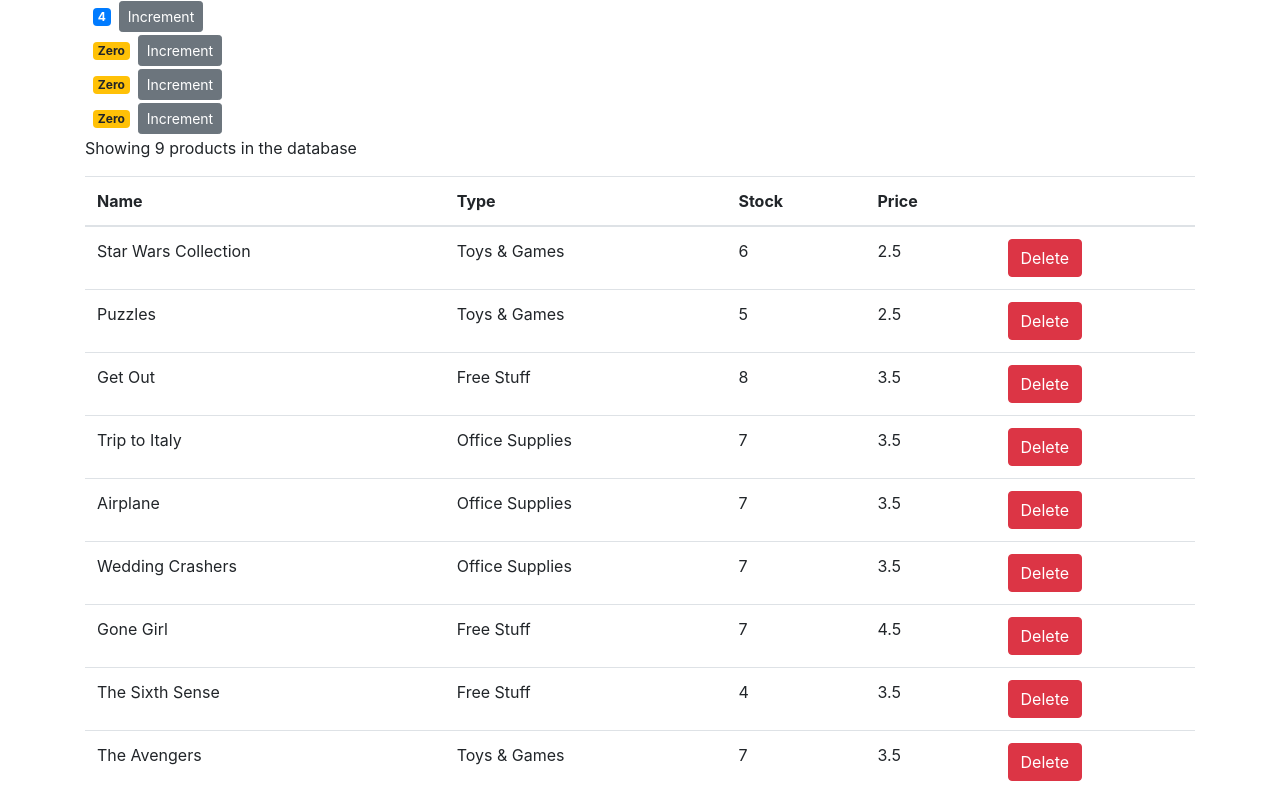
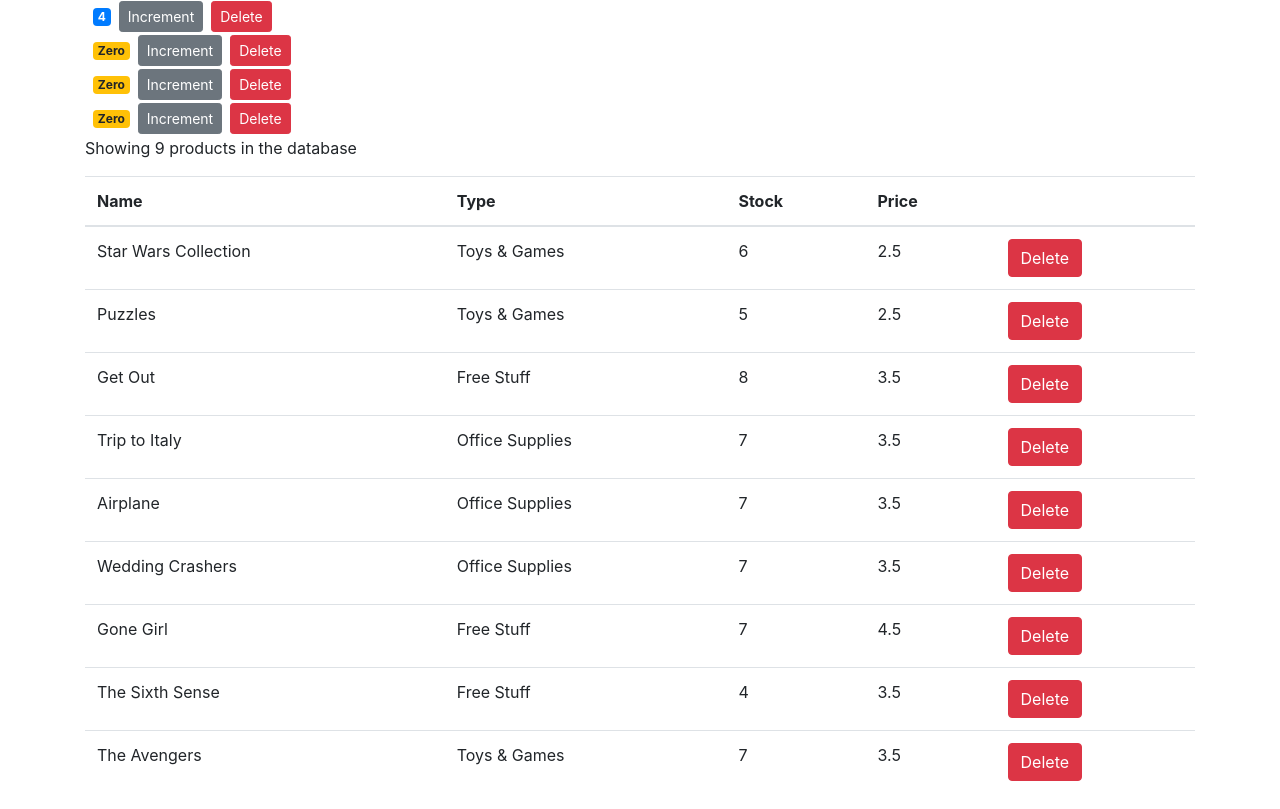
Before and after one commit to jt0398/Marketplace, a React (Create React App) app in the folder client/: page / in a window 1280 px wide. Built offline with nearby package versions, Linux system fonts and the light colour scheme.

Commit message:
Add Delete button

```diff
--- a/client/src/components/counter.js
+++ b/client/src/components/counter.js
@@ -16,7 +16,6 @@ class Counter extends Component {
 
   handleIncrement(product) {
     this.setState({ value: this.state.value + 1 });
-    console.log("product id " + product.id);
   }
 
   render() {
@@ -28,6 +27,12 @@ class Counter extends Component {
           className="btn btn-secondary btn-sm"
         >
           Increment
+        </button>
+        <button
+          onClick={() => this.props.onDelete(this.props.id)}
+          className="btn btn-danger btn-sm ml-2"
+        >
+          Delete
         </button>
       </div>
     );
--- a/client/src/components/counters.js
+++ b/client/src/components/counters.js
@@ -10,11 +10,27 @@ class Counters extends Component {
       { id: 4, value: 0 },
     ],
   };
+
+  constructor() {
+    super();
+    this.handleDelete = this.handleDelete.bind(this);
+  }
+
+  handleDelete(id) {
+    const counters = this.state.counters.filter((counter) => counter.id !== id);
+    this.setState({ counters });
+  }
+
   render() {
     return (
       <div>
         {this.state.counters.map((counter) => (
-          <Counter key={counter.id} value={counter.value} />
+          <Counter
+            key={counter.id}
+            value={counter.value}
+            id={counter.id}
+            onDelete={this.handleDelete}
+          />
         ))}
       </div>
     );
```
